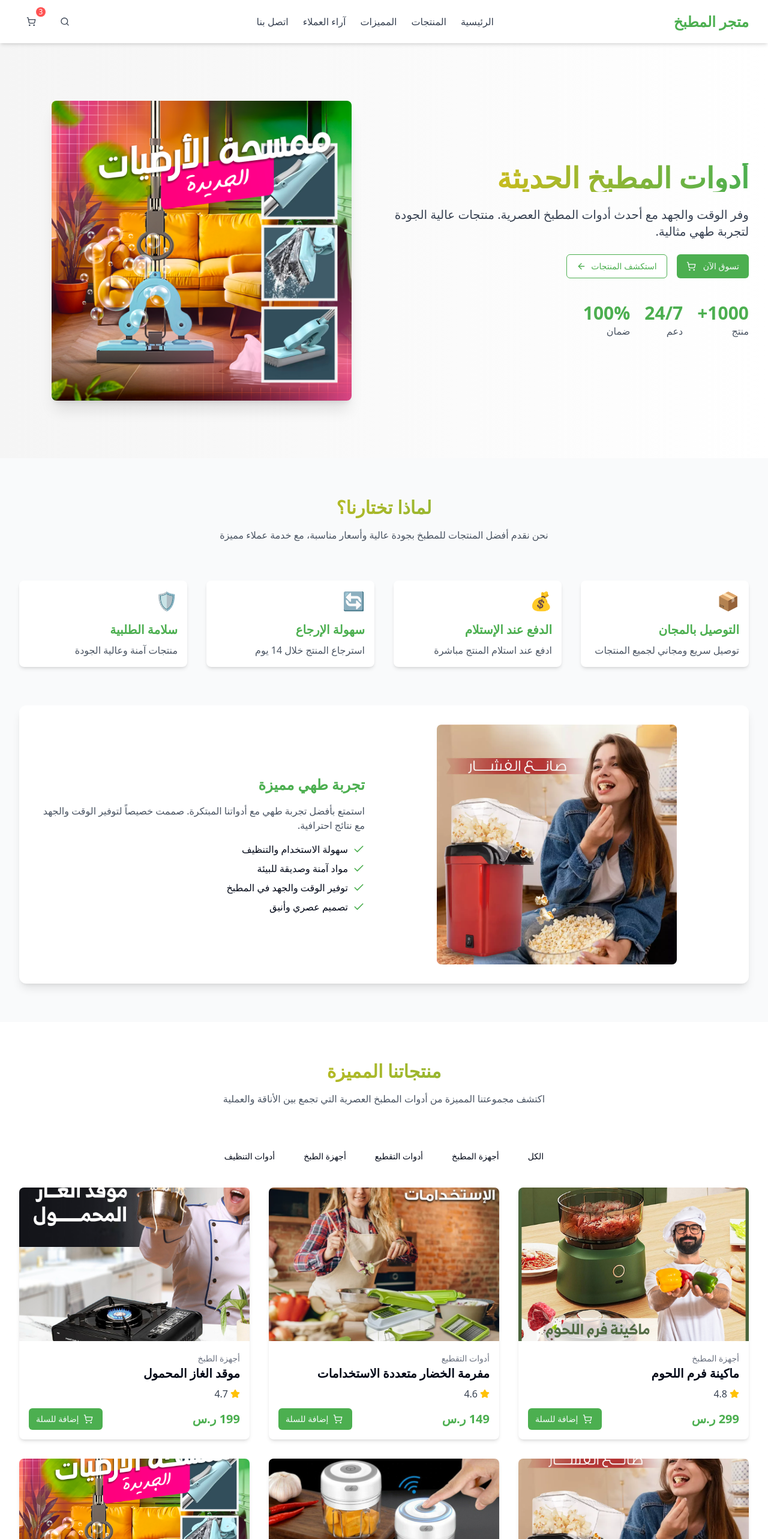
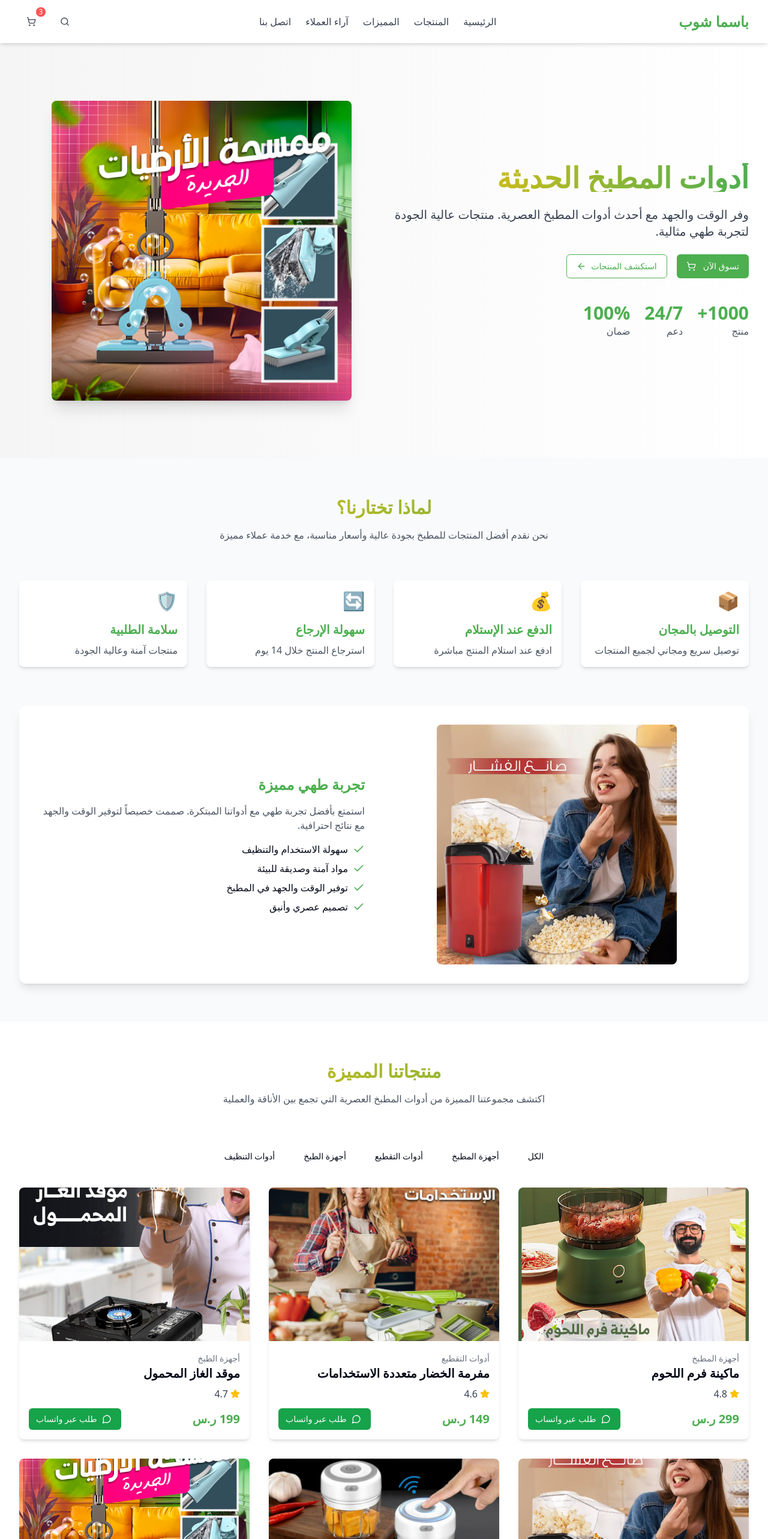
Before and after one commit to befreelikayna/store-welcome-hub, a React (Vite) app: page / in a window 1280 px wide. Shown: the top 2566 px of the page at 60% size. Built offline with nearby package versions, Linux system fonts and the light colour scheme.

Commit message:
Refactor: Implement WhatsApp button and update contact info
- Changed "Add to Cart" button to a WhatsApp button.
- Linked the WhatsApp button to the provided phone number.
- Updated the website logo name.
- Modified the footer contact number and email address.

```diff
--- a/src/components/Footer.tsx
+++ b/src/components/Footer.tsx
@@ -7,7 +7,7 @@ import {
   Youtube,
   MapPin,
   Phone,
-  Mail
+  MessageCircle
 } from 'lucide-react';
 
 const Footer: React.FC = () => {
@@ -16,7 +16,7 @@ const Footer: React.FC = () => {
       <div className="container mx-auto">
         <div className="grid grid-cols-1 md:grid-cols-2 lg:grid-cols-4 gap-8 mb-12">
           <div>
-            <h3 className="text-xl font-bold mb-4">متجر المطبخ</h3>
+            <h3 className="text-xl font-bold mb-4">باسما شوب</h3>
             <p className="text-gray-400 mb-4">
               نوفر لكم أفضل أدوات المطبخ بجودة عالية وأسعار مناسبة، لتجربة طهي مميزة.
             </p>
@@ -69,18 +69,18 @@ const Footer: React.FC = () => {
               </li>
               <li className="flex items-center gap-3">
                 <Phone className="h-5 w-5 text-shop-accent" />
-                <span className="text-gray-400">+966 123 456 789</span>
+                <a href="tel:+447308658080" className="text-gray-400 hover:text-white">+44 7308 658080</a>
               </li>
               <li className="flex items-center gap-3">
-                <Mail className="h-5 w-5 text-shop-accent" />
-                <span className="text-gray-400">info@kitchen-shop.com</span>
+                <MessageCircle className="h-5 w-5 text-shop-accent" />
+                <a href="mailto:bassmashop@gmail.com" className="text-gray-400 hover:text-white">bassmashop@gmail.com</a>
               </li>
             </ul>
           </div>
         </div>
 
         <div className="pt-8 border-t border-gray-800 text-center text-gray-400">
-          <p>&copy; {new Date().getFullYear()} متجر المطبخ. جميع الحقوق محفوظة</p>
+          <p>&copy; {new Date().getFullYear()} باسما شوب. جميع الحقوق محفوظة</p>
         </div>
       </div>
     </footer>
--- a/src/components/Header.tsx
+++ b/src/components/Header.tsx
@@ -9,7 +9,7 @@ const Header: React.FC = () => {
       <div className="container mx-auto flex items-center justify-between">
         <div className="flex items-center gap-2">
           <Menu className="h-6 w-6 md:hidden" />
-          <h1 className="text-2xl font-bold text-shop-primary">متجر المطبخ</h1>
+          <h1 className="text-2xl font-bold text-shop-primary">باسما شوب</h1>
         </div>
 
         <nav className="hidden md:flex items-center gap-6">
--- a/src/components/ProductsSection.tsx
+++ b/src/components/ProductsSection.tsx
@@ -1,7 +1,7 @@
 
 import React from 'react';
 import { Button } from '@/components/ui/button';
-import { ShoppingCart, Star } from 'lucide-react';
+import { MessageCircle, Star } from 'lucide-react';
 
 const products = [
   {
@@ -55,6 +55,13 @@ const products = [
 ];
 
 const ProductsSection = () => {
+  const handleWhatsAppClick = (productName: string) => {
+    const message = `مرحباً، أنا مهتم بشراء ${productName}. هل يمكنني معرفة المزيد؟`;
+    const encodedMessage = encodeURIComponent(message);
+    const whatsappUrl = `https://wa.me/447308658080?text=${encodedMessage}`;
+    window.open(whatsappUrl, '_blank');
+  };
+
   return (
     <section id="products" className="py-16">
       <div className="container mx-auto">
@@ -90,9 +97,13 @@ const ProductsSection = () => {
                 </div>
                 <div className="flex items-center justify-between mt-2">
                   <span className="text-xl font-bold text-shop-primary">{product.price} ر.س</span>
-                  <Button size="sm" className="bg-shop-primary hover:bg-shop-primary/90">
-                    <ShoppingCart className="h-4 w-4 mr-1" />
-                    إضافة للسلة
+                  <Button
+                    size="sm"
+                    className="bg-green-600 hover:bg-green-700"
+                    onClick={() => handleWhatsAppClick(product.name)}
+                  >
+                    <MessageCircle className="h-4 w-4 mr-1" />
+                    طلب عبر واتساب
                   </Button>
                 </div>
               </div>
@@ -101,7 +112,10 @@ const ProductsSection = () => {
         </div>
 
         <div className="text-center mt-12">
-          <Button className="bg-shop-primary hover:bg-shop-primary/90 px-8">
+          <Button
+            className="bg-shop-primary hover:bg-shop-primary/90 px-8"
+            onClick={() => window.open('https://wa.me/447308658080', '_blank')}
+          >
             عرض جميع المنتجات
           </Button>
         </div>
--- a/src/pages/Index.tsx
+++ b/src/pages/Index.tsx
@@ -9,6 +9,11 @@ import CTASection from '../components/CTASection';
 import Footer from '../components/Footer';
 
 const Index = () => {
+  // Update the page title
+  React.useEffect(() => {
+    document.title = "باسما شوب | أفضل أدوات المطبخ";
+  }, []);
+
   return (
     <div className="min-h-screen flex flex-col">
       <Header />
```
